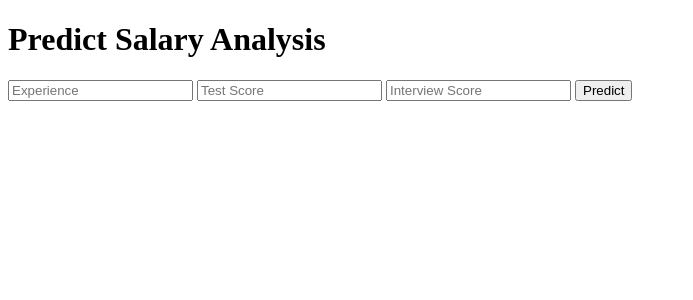
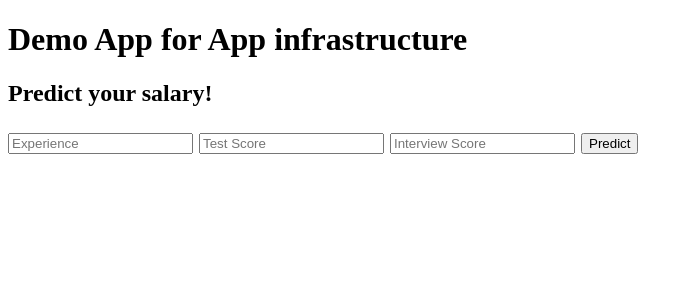
Before and after one commit to Naman1997/ML-pkl-demo, a Flask app: page / in a window 1280 px wide. Shown: the top 300 px of the page, without its empty margins (0-693 px from the left). Run offline with Flask 2, Linux system fonts and the light colour scheme; parts of the project's set-up code (start-up, migrations or seed data) failed here and were passed over.

Commit message:
Update index.html

```diff
--- a/templates/index.html
+++ b/templates/index.html
@@ -13,7 +13,8 @@
 
 <body>
  <div class="login">
-	<h1>Predict Salary Analysis</h1>
+	<h1>Demo App for App infrastructure</h1>
+	 <h2>Predict your salary!<h2>
 
      <!-- Main Input For Receiving Query to our ML -->
     <form action="{{ url_for('predict')}}"method="post">
```
